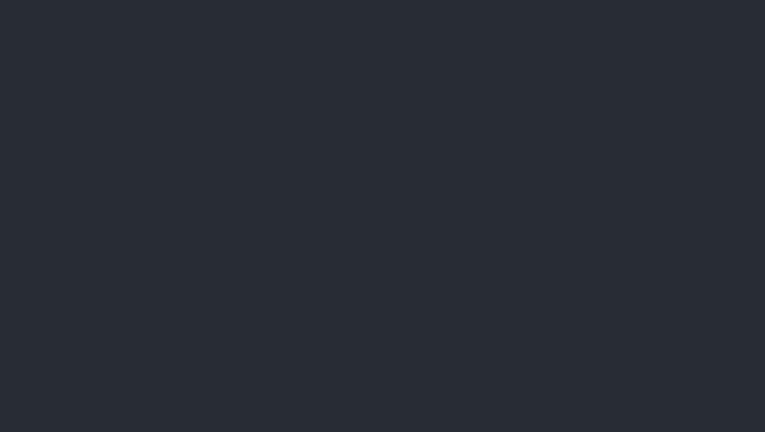
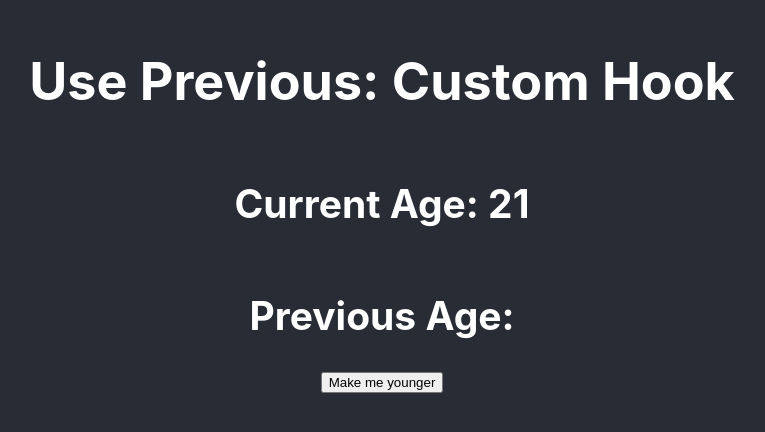
Before and after one commit to chiragdoctor/react-with-hooks, a React (Create React App) app: page / in a window 1280 px wide. Shown: the part 196-628 px from the top of the page, without its empty margins (258-1023 px from the left). Built offline with nearby package versions, Linux system fonts and the light colour scheme.

Commit message:
make custom hook

```diff
--- a/src/App.js
+++ b/src/App.js
@@ -1,11 +1,17 @@
-import React from 'react';
+import React, { useState } from 'react';
 import './App.scss';
+import usePrevious from './hooks/usePrevious';
 
 function App() {
+  const [age, setAge] = useState(21);
+  const previousAge = usePrevious(age);
   return (
     <div className='App'>
       <header className='App-header'>
-        <h1 className='title'></h1>
+        <h1 className='title'>Use Previous: Custom Hook</h1>
+        <h2>Current Age: {age}</h2>
+        <h2>Previous Age: {previousAge}</h2>
+        <button onClick={() => setAge(age - 1)}>Make me younger</button>
       </header>
     </div>
   );
--- /dev/null
+++ b/src/hooks/usePrevious.js
@@ -0,0 +1,11 @@
+import { useEffect, useRef } from 'react';
+
+const usePrevious = (value) => {
+  const ref = useRef(null);
+  useEffect(() => {
+    ref.current = value;
+  });
+  return ref.current;
+};
+
+export default usePrevious;
```
